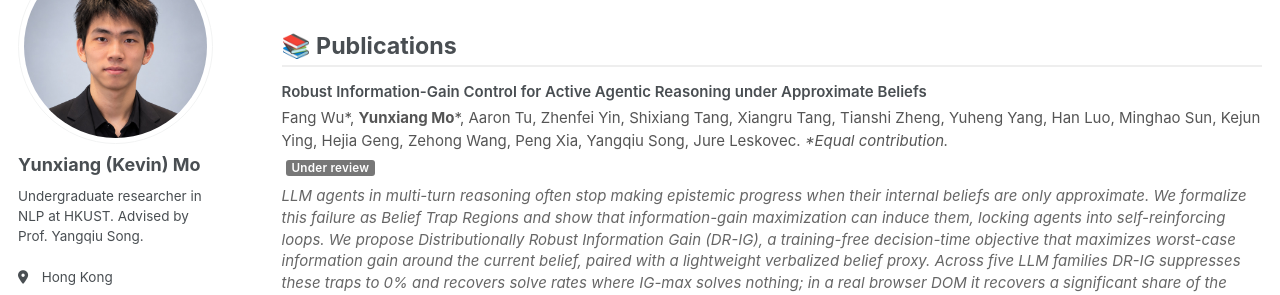
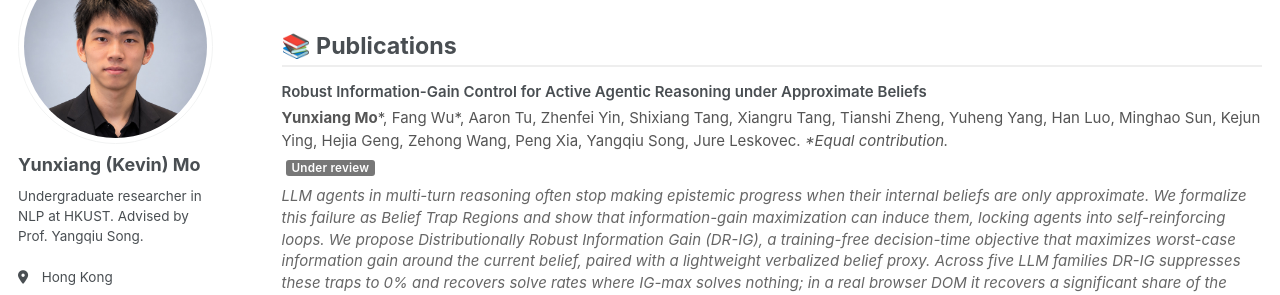
Before and after one commit to moyunxiang/moyunxiang.github.io, a Jekyll site: the page built from _pages/about.md, in a window 1280 px wide and 900 px high, scrolled down 1030 px. Shown: the part 152-447 px from the top of the window. Built offline with Jekyll 4.4.1, drawn with Linux system fonts in a browser that asks for light colours; some web fonts are replaced; a script bundle is joined from its source files by our own code; library files that are not in the unit come from our copies.

Commit message:
DR-IG: list Yunxiang Mo as first author

```diff
--- a/_pages/about.md
+++ b/_pages/about.md
@@ -79,7 +79,7 @@ I am **actively looking for research collaborations or internships** in related
 <div class="paper-box">
   <div class="paper-box-text">
     <p class="paper-title">Robust Information-Gain Control for Active Agentic Reasoning under Approximate Beliefs</p>
-    <p class="paper-authors">Fang Wu*, <strong>Yunxiang Mo</strong>*, Aaron Tu, Zhenfei Yin, Shixiang Tang, Xiangru Tang, Tianshi Zheng, Yuheng Yang, Han Luo, Minghao Sun, Kejun Ying, Hejia Geng, Zehong Wang, Peng Xia, Yangqiu Song, Jure Leskovec. <em>*Equal contribution.</em></p>
+    <p class="paper-authors"><strong>Yunxiang Mo</strong>*, Fang Wu*, Aaron Tu, Zhenfei Yin, Shixiang Tang, Xiangru Tang, Tianshi Zheng, Yuheng Yang, Han Luo, Minghao Sun, Kejun Ying, Hejia Geng, Zehong Wang, Peng Xia, Yangqiu Song, Jure Leskovec. <em>*Equal contribution.</em></p>
     <p class="paper-meta"><span class="paper-meta-highlight under-review">Under review</span></p>
     <p class="paper-extra">LLM agents in multi-turn reasoning often stop making epistemic progress when their internal beliefs are only approximate. We formalize this failure as Belief Trap Regions and show that information-gain maximization can induce them, locking agents into self-reinforcing loops. We propose Distributionally Robust Information Gain (DR-IG), a training-free decision-time objective that maximizes worst-case information gain around the current belief, paired with a lightweight verbalized belief proxy. Across five LLM families DR-IG suppresses these traps to 0% and recovers solve rates where IG-max solves nothing; in a real browser DOM it recovers a significant share of the solve rate lost to belief approximation.</p>
   </div>
```
Also changed, not shown: _pages/about-zh.md (+1 -1 lines), 2 other files.
